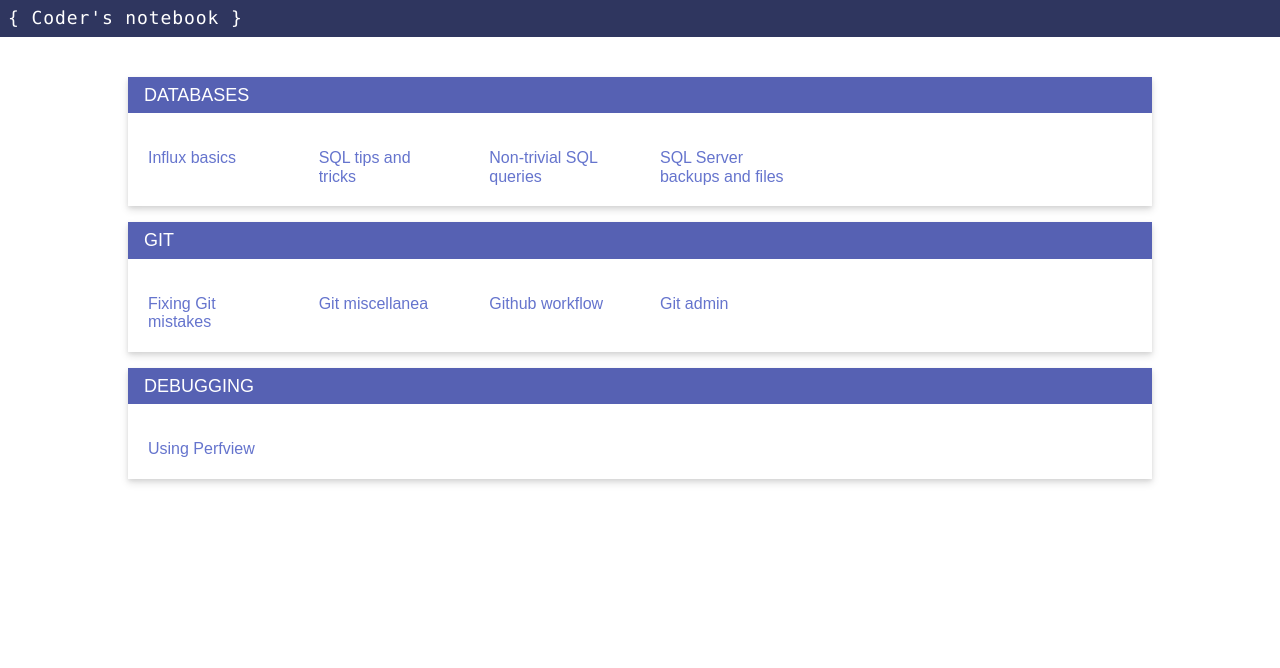
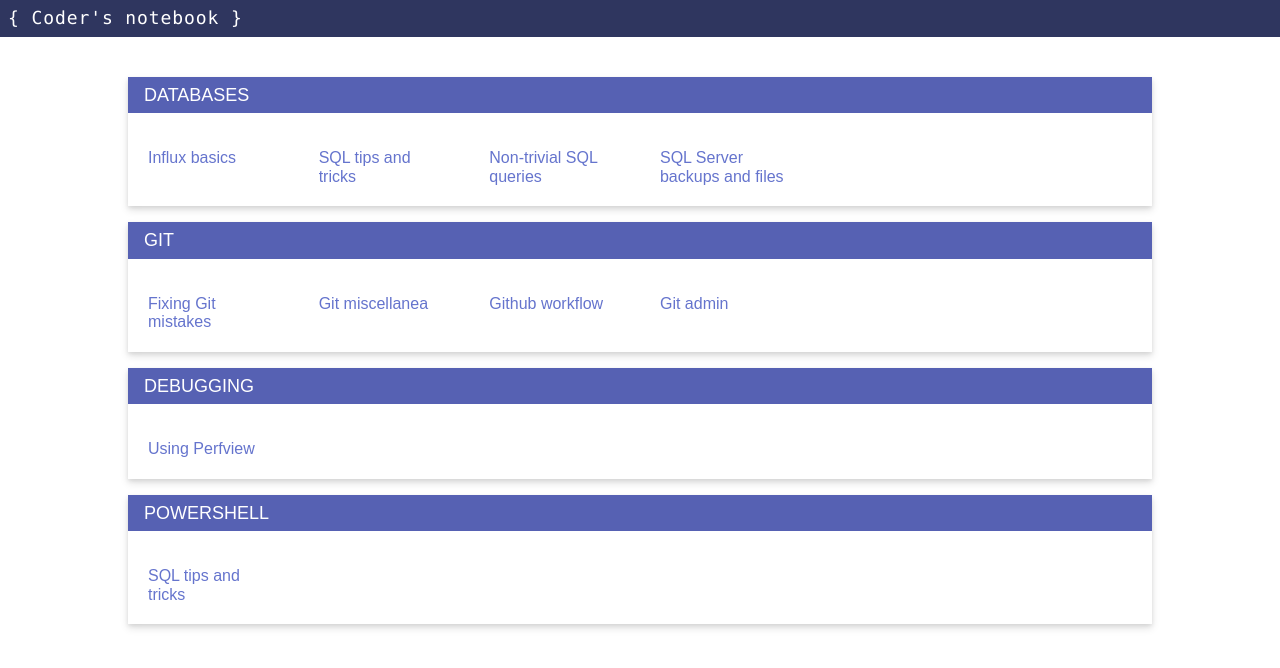
Before and after one commit to timhatton/codersnotebook, a Jekyll site: the page built from index.html, in a window 1280 px wide. Shown: the top 668 px of the page. Built offline with Jekyll 4.4.1, drawn with Linux system fonts in a browser that asks for light colours.

Commit message:
Added new Powershell category

```diff
--- a/_data/categories.yml
+++ b/_data/categories.yml
@@ -7,3 +7,6 @@
 - name: Debugging
   decription: Notes about debugging
   code: DEBUG
+- name: Powershell
+  description: Powershell snippets
+  code: Powershell
```
